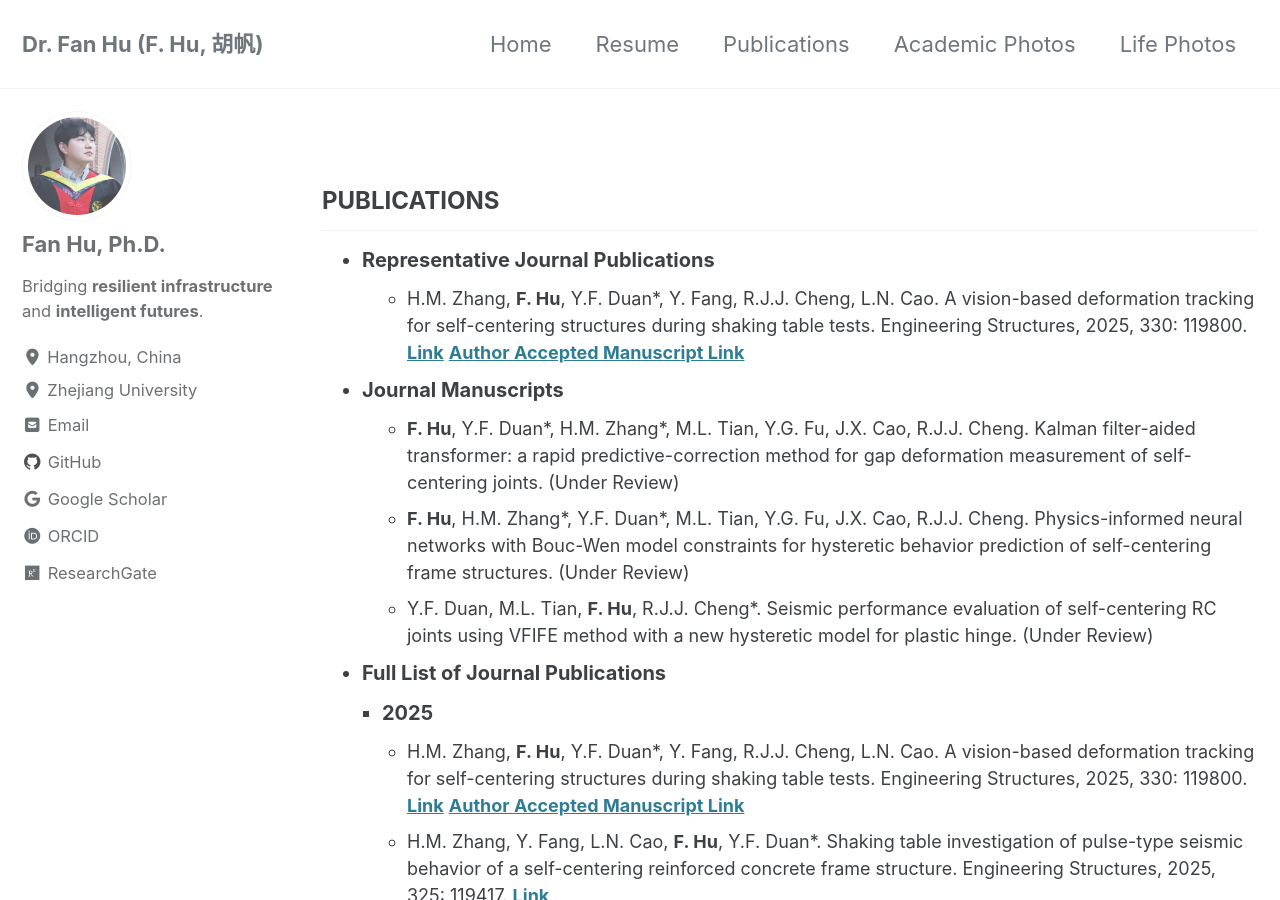
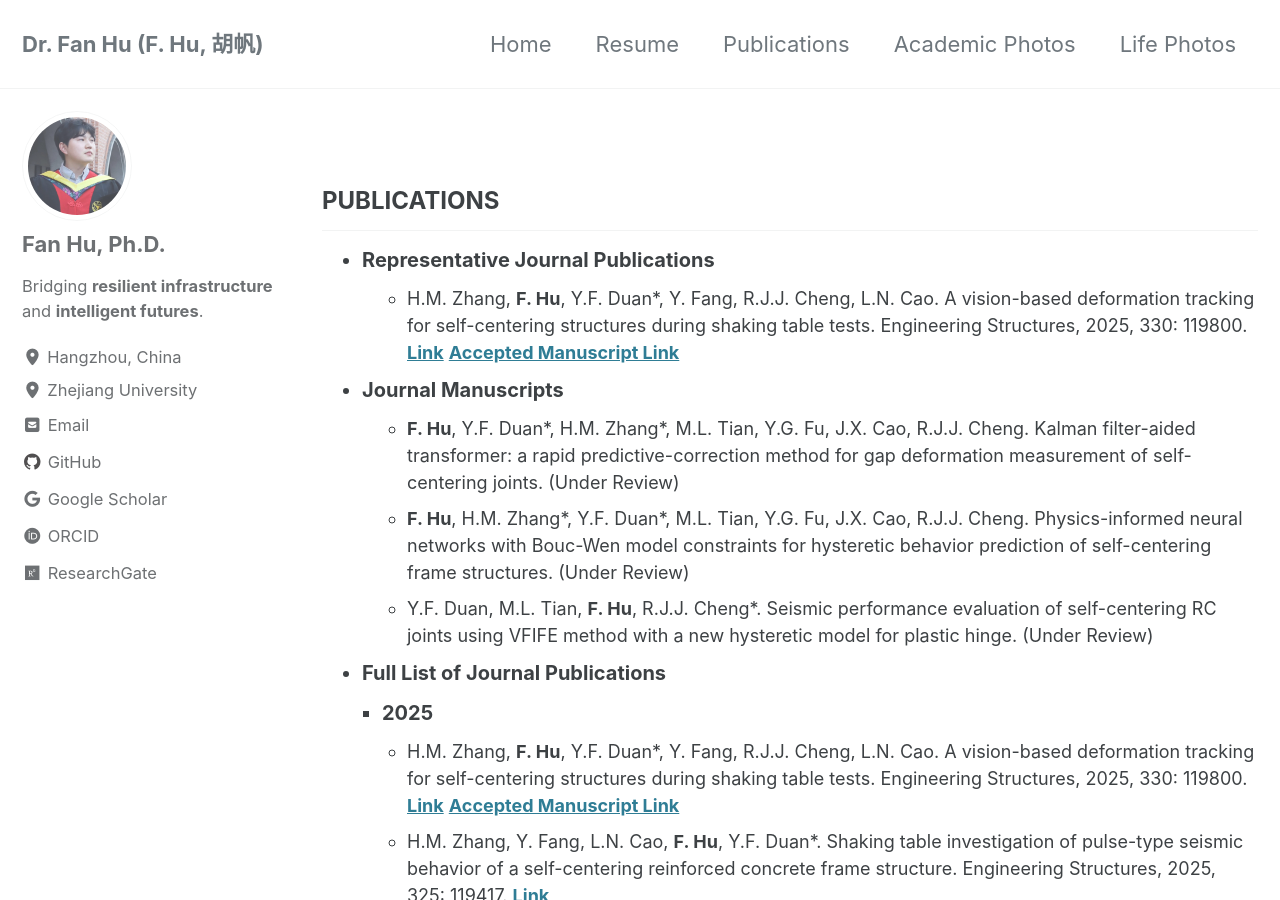
Before and after one commit to fanwindyhu/fanwindyhu.github.io, a Jekyll site: the page built from _pages/publications.md, in a window 1280 px wide and 900 px high. Built offline with Jekyll 4.4.1, drawn with Linux system fonts in a browser that asks for light colours; cached includes are drawn as plain includes; comment, search, counter and statistics services are not loaded.

Commit message:
Update publications.md

```diff
--- a/_pages/publications.md
+++ b/_pages/publications.md
@@ -17,7 +17,7 @@ seo: false
   <li style="list-style-type: circle; margin-left: 45px; font-size: 18px;">
     H.M. Zhang, <strong>F. Hu</strong>, Y.F. Duan*, Y. Fang, R.J.J. Cheng, L.N. Cao. A vision-based deformation tracking for self-centering structures during shaking table tests. Engineering Structures, 2025, 330: 119800.
     <strong><a href="https://doi.org/10.1016/j.engstruct.2025.119800" target="_blank">Link</a></strong>
-    <strong><a href="https://www.researchgate.net/publication/388954308_A_vision-based_deformation_tracking_for_self-centering_structures_during_shaking_table_tests" target="_blank">Author Accepted Manuscript Link</a></strong>
+    <strong><a href="https://www.researchgate.net/publication/388954308_A_vision-based_deformation_tracking_for_self-centering_structures_during_shaking_table_tests" target="_blank">Accepted Manuscript Link</a></strong>
   </li>
   <li style="list-style-type: disc; margin-left: 0px; font-size: 20px;">
     <strong>Journal Manuscripts</strong>
@@ -40,7 +40,7 @@ seo: false
   <li style="list-style-type: circle; margin-left: 45px; font-size: 18px;">
     H.M. Zhang, <strong>F. Hu</strong>, Y.F. Duan*, Y. Fang, R.J.J. Cheng, L.N. Cao. A vision-based deformation tracking for self-centering structures during shaking table tests. Engineering Structures, 2025, 330: 119800.
     <strong><a href="https://doi.org/10.1016/j.engstruct.2025.119800" target="_blank">Link</a></strong>
-    <strong><a href="https://www.researchgate.net/publication/388954308_A_vision-based_deformation_tracking_for_self-centering_structures_during_shaking_table_tests" target="_blank">Author Accepted Manuscript Link</a></strong>
+    <strong><a href="https://www.researchgate.net/publication/388954308_A_vision-based_deformation_tracking_for_self-centering_structures_during_shaking_table_tests" target="_blank">Accepted Manuscript Link</a></strong>
   </li>
   <li style="list-style-type: circle; margin-left: 45px; font-size: 18px;">
     H.M. Zhang, Y. Fang, L.N. Cao, <strong>F. Hu</strong>, Y.F. Duan*. Shaking table investigation of pulse-type seismic behavior of a self-centering reinforced concrete frame structure. Engineering Structures, 2025, 325: 119417.
```
